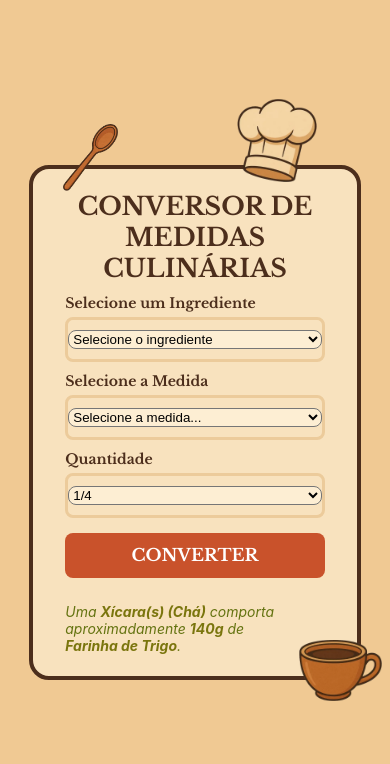
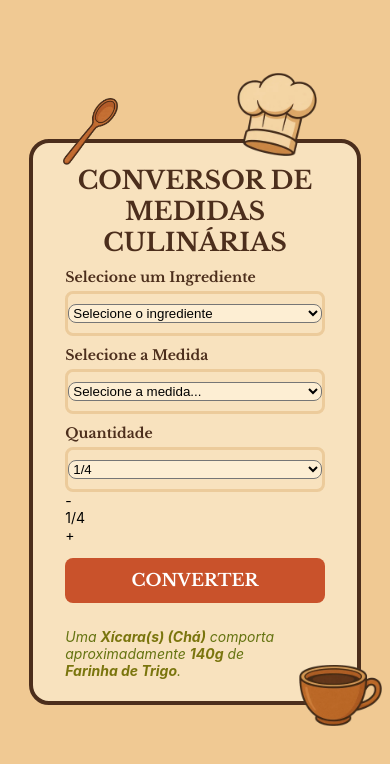
Before and after one commit to johnnyvasconcelos/app-conversao-medidas-culinarias, a React Native app in the folder app-conversor-medidas/: screen /Home in a window 390 px wide. Shown: the top 764 px of the page. Built offline with nearby package versions, Linux system fonts and the light colour scheme.

Commit message:
ajustando

```diff
--- a/app-conversor-medidas/screens/Home.js
+++ b/app-conversor-medidas/screens/Home.js
@@ -15,7 +15,57 @@ export default function Home({ navigation }) {
   const [quantidade, setQuantidade] = useState("");
   const [ingrediente, setIngrediente] = useState("");
   const [medida, setMedida] = useState("");
-
+  const especiais = [0.25, 0.33, 0.5];
+  const [calculo, setCalculo] = useState(0.25);
+  const [calculoVisivel, setCalculoVisivel] = useState("1/4");
+  const formatarFracao = (valor) => {
+    if (valor === 0.25) return "1/4";
+    if (valor === 0.33) return "1/3";
+    if (valor === 0.5) return "1/2";
+    const inteiro = Math.floor(valor);
+    const decimal = +(valor - inteiro).toFixed(2);
+    if (decimal === 0.5) return `${inteiro} 1/2`;
+    if (decimal === 0) return `${inteiro}`;
+    return valor.toString();
+  };
+  const aumentar = () => {
+    setCalculo((prev) => {
+      let novoValor;
+      const idx = especiais.indexOf(prev);
+      if (idx !== -1 && idx < especiais.length - 1) {
+        novoValor = especiais[idx + 1];
+      } else if (prev < 1) {
+        novoValor = 1;
+      } else if (prev >= 1 && prev < 6) {
+        novoValor = +(prev + 0.5).toFixed(2);
+      } else {
+        novoValor = +(prev + 1).toFixed(2);
+      }
+      setCalculoVisivel(formatarFracao(novoValor));
+      return novoValor;
+    });
+  };
+  const diminuir = () => {
+    setCalculo((prev) => {
+      let novoValor;
+      if (prev > 6) {
+        novoValor = +(prev - 1).toFixed(2);
+      } else if (prev > 1) {
+        novoValor = +(prev - 0.5).toFixed(2);
+      } else if (prev === 1) {
+        novoValor = especiais[especiais.length - 1];
+      } else {
+        const idx = especiais.indexOf(prev);
+        if (idx > 0) {
+          novoValor = especiais[idx - 1];
+        } else {
+          novoValor = especiais[0];
+        }
+      }
+      setCalculoVisivel(formatarFracao(novoValor));
+      return novoValor;
+    });
+  };
   const [fontsLoaded] = useFonts({
     "Custom-Regular": require("../assets/fonts/font-regular.ttf"),
     "Custom-Bold": require("../assets/fonts/font-bold.ttf"),
@@ -410,6 +460,13 @@ export default function Home({ navigation }) {
             </Picker>
           </View>
         )}
+        <Pressable onPress={diminuir}>
+          <Text>-</Text>
+        </Pressable>
+        <Text>{calculoVisivel}</Text>
+        <Pressable onPress={aumentar}>
+          <Text>+</Text>
+        </Pressable>
         <Pressable style={styles.button} onPress={abrirTelaDados}>
           <Text style={styles.buttonText}>converter</Text>
         </Pressable>
```
